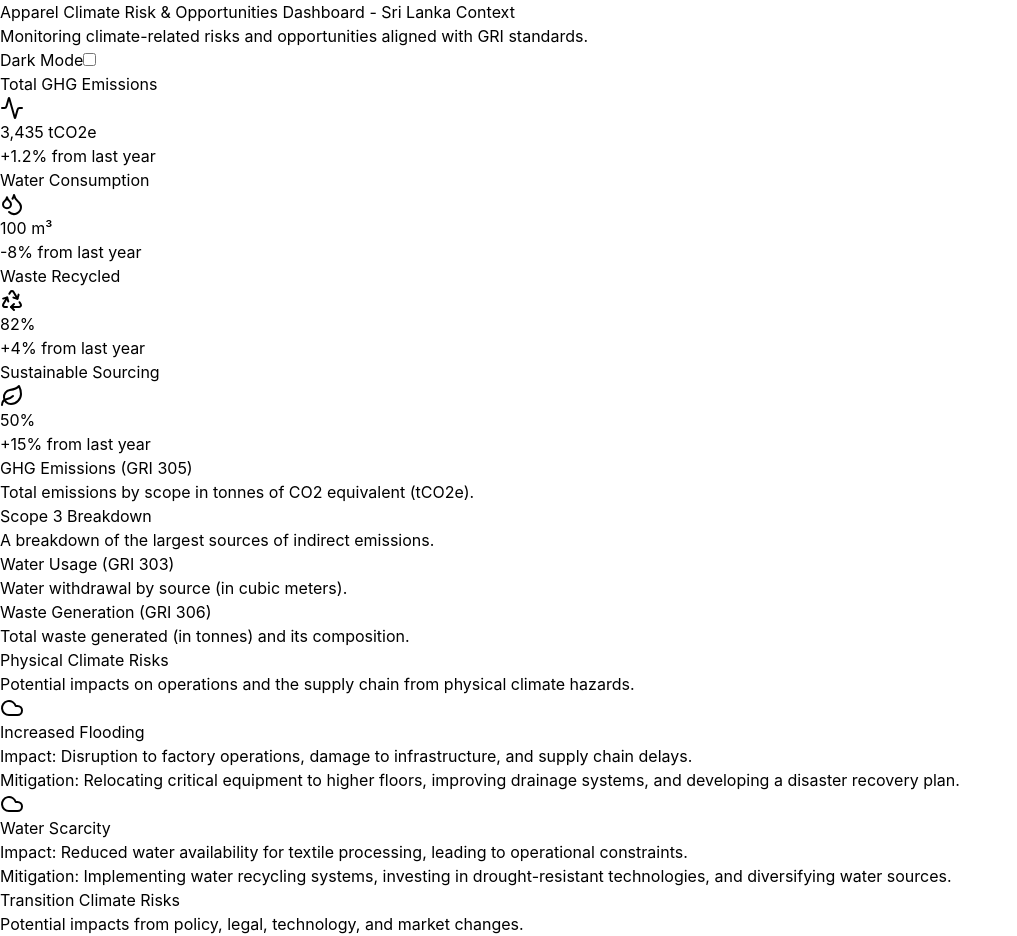
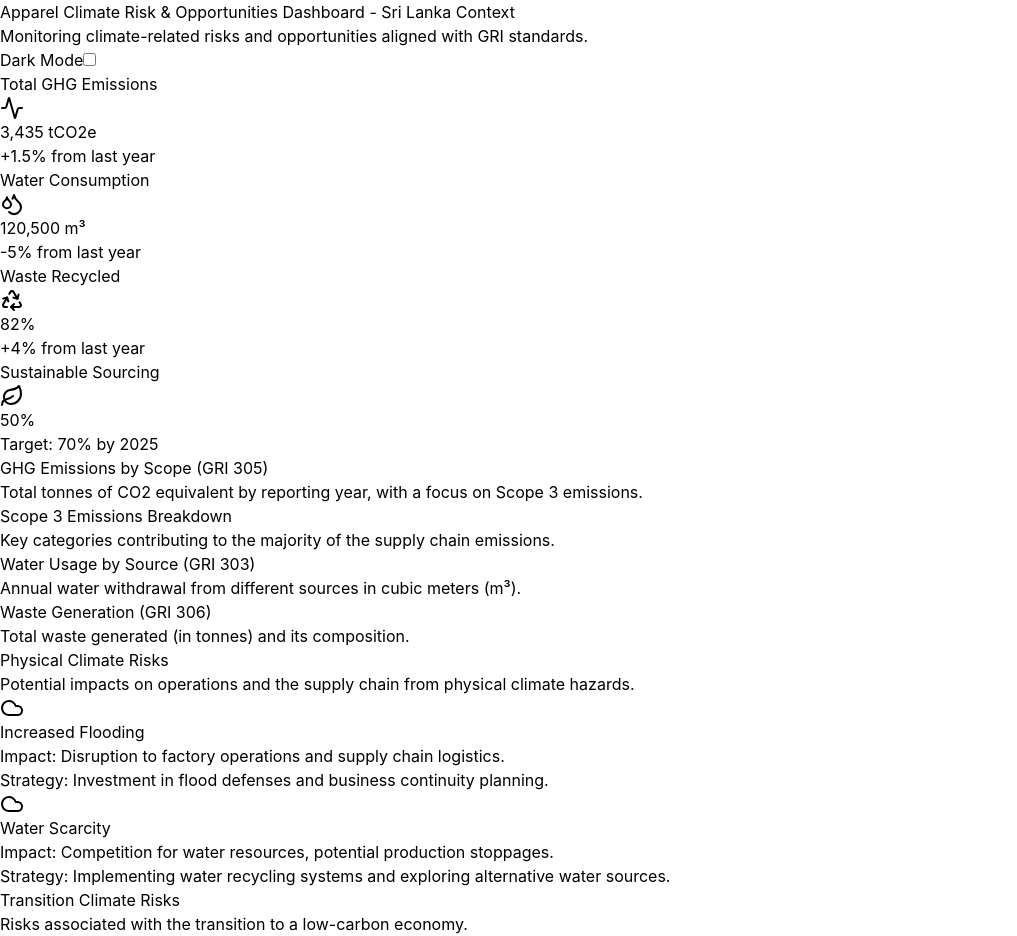
Before and after one commit to prabathmudalige/sri-lanka-apparel-dashboard-, a React (Vite) app: page / in a window 1280 px wide. Shown: the top 936 px of the page, without its empty margins (0-1017 px from the left). Built offline with nearby package versions, Linux system fonts and the light colour scheme.

Commit message:
Fix: Corrected typo in CardDescription closing tag

```diff
--- a/src/App.jsx
+++ b/src/App.jsx
@@ -1,21 +1,51 @@
-// The main component that holds the application state and renders the dashboard.
-import React, { useState, useEffect } from 'react';
+import React, { useState } from 'react';
 import {
   BarChart, Bar, LineChart, Line, PieChart, Pie, Sector, Cell, XAxis, YAxis, CartesianGrid, Tooltip, Legend, ResponsiveContainer
 } from 'recharts';
 import { Activity, Droplets, Recycle, Leaf, Cloud, Scale } from 'lucide-react';
 
-// Mock components for Switch, Label, and Card from shadcn/ui to make the application self-contained.
-// These are not the actual shadcn components but functional equivalents using Tailwind.
-function Label({ htmlFor, children, ...props }) {
+// Mock components to replicate shadcn/ui
+const Card = ({ className, children, ...props }) => {
   return (
-    <label htmlFor={htmlFor} className={`text-sm text-gray-500 dark:text-gray-400 ${props.className}`}>
+    <div className={`rounded-xl border bg-card text-card-foreground shadow ${className}`} {...props}>
       {children}
-    </label>
+    </div>
   );
-}
+};
 
-function Switch({ id, checked, onCheckedChange }) {
+const CardHeader = ({ className, children, ...props }) => {
+  return (
+    <div className={`flex flex-col space-y-1.5 p-6 ${className}`} {...props}>
+      {children}
+    </div>
+  );
+};
+
+const CardTitle = ({ className, children, ...props }) => {
+  return (
+    <h3 className={`font-semibold leading-none tracking-tight ${className}`} {...props}>
+      {children}
+    </h3>
+  );
+};
+
+const CardDescription = ({ className, children, ...props }) => {
+  return (
+    <p className={`text-sm text-muted-foreground ${className}`} {...props}>
+      {children}
+    </p>
+  );
+};
+
+const CardContent = ({ className, children, ...props }) => {
+  return (
+    <div className={`p-6 pt-0 ${className}`} {...props}>
+      {children}
+    </div>
+  );
+};
+
+const Switch = ({ id, checked, onCheckedChange }) => {
   return (
     <input
       type="checkbox"
@@ -25,51 +55,22 @@ function Switch({ id, checked, onCheckedChange }) {
       className="h-5 w-9 rounded-full bg-gray-300 transition-colors cursor-pointer focus:outline-none focus:ring-2 focus:ring-offset-2 focus:ring-indigo-500 checked:bg-blue-600"
     />
   );
-}
+};
 
-function Card({ className, children, ...props }) {
+const Label = ({ htmlFor, children, ...props }) => {
   return (
-    <div className={`rounded-xl border bg-card text-card-foreground shadow ${className}`} {...props}>
+    <label htmlFor={htmlFor} {...props}>
       {children}
-    </div>
+    </label>
   );
-}
+};
 
-function CardHeader({ className, children, ...props }) {
-  return (
-    <div className={`flex flex-col space-y-1.5 p-6 ${className}`} {...props}>
-      {children}
-    </div>
-  );
-}
 
-function CardTitle({ className, children, ...props }) {
-  return (
-    <h3 className={`font-semibold leading-none tracking-tight ${className}`} {...props}>
-      {children}
-    </h3>
-  );
-}
+// The Metrics component with all the charts
+const COLORS = ['#0088FE', '#00C49F', '#FFBB28', '#FF8042'];
+const RADIAN = Math.PI / 180;
 
-function CardDescription({ className, children, ...props }) {
-  return (
-    <p className={`text-sm text-muted-foreground ${className}`} {...props}>
-      {children}
-    </p>
-  );
-}
-
-function CardContent({ className, children, ...props }) {
-  return (
-    <div className={`p-6 pt-0 ${className}`} {...props}>
-      {children}
-    </div>
-  );
-}
-
-// Recharts specific functions for rendering pie chart labels
-const RADIAN = Math.PI / 180;
-const renderCustomizedLabel = ({ cx, cy, midAngle, innerRadius, outerRadius, percent, index }) => {
+const renderCustomizedLabel = ({ cx, cy, midAngle, innerRadius, outerRadius, percent }) => {
   const radius = innerRadius + (outerRadius - innerRadius) * 0.5;
   const x = cx + radius * Math.cos(-midAngle * RADIAN);
   const y = cy + radius * Math.sin(-midAngle * RADIAN);
@@ -81,29 +82,21 @@ const renderCustomizedLabel = ({ cx, cy, midAngle, innerRadius, outerRadius, per
   );
 };
 
-// Component that renders the various charts and metric breakdowns.
 const Metrics = ({ data, isDarkMode }) => {
-  // State to check if the component is mounted to prevent hydration errors with ResponsiveContainer
-  const [isMounted, setIsMounted] = useState(false);
-  useEffect(() => {
-    setIsMounted(true);
-  }, []);
-
   return (
     <>
       <div className="grid grid-cols-1 lg:grid-cols-2 gap-8 mb-8">
         <Card className="bg-white dark:bg-gray-800 shadow-md rounded-xl">
           <CardHeader>
-            <CardTitle>GHG Emissions (GRI 305)</CardTitle>
+            <CardTitle>GHG Emissions by Scope (GRI 305)</CardTitle>
             <CardDescription>
-              Total emissions by scope in tonnes of CO2 equivalent (tCO2e).
+              Total tonnes of CO2 equivalent by reporting year, with a focus on Scope 3 emissions.
             </CardDescription>
           </CardHeader>
           <CardContent>
             <div className="w-full h-80">
-              {isMounted && (
               <ResponsiveContainer>
-                  <LineChart data={data.ghgEmissions}>
+                <LineChart data={data.ghgEmissions} margin={{ top: 5, right: 20, left: 10, bottom: 5 }}>
                   <CartesianGrid strokeDasharray="3 3" stroke={isDarkMode ? '#4b5563' : '#e5e7eb'} />
                   <XAxis dataKey="name" stroke={isDarkMode ? '#a1a1aa' : '#71717a'} />
                   <YAxis stroke={isDarkMode ? '#a1a1aa' : '#71717a'} />
@@ -112,26 +105,24 @@ const Metrics = ({ data, isDarkMode }) => {
                     labelStyle={{ color: isDarkMode ? '#e5e7eb' : '#1f2937' }}
                   />
                   <Legend />
-                    <Line type="monotone" dataKey="Scope 1" stroke="#ef4444" strokeWidth={2} />
-                    <Line type="monotone" dataKey="Scope 2" stroke="#f97316" strokeWidth={2} />
-                    <Line type="monotone" dataKey="Scope 3" stroke="#8b5cf6" strokeWidth={2} />
+                  <Line type="monotone" dataKey="Scope 1" stroke="#34d399" activeDot={{ r: 8 }} />
+                  <Line type="monotone" dataKey="Scope 2" stroke="#8b5cf6" activeDot={{ r: 8 }} />
+                  <Line type="monotone" dataKey="Scope 3" stroke="#ef4444" activeDot={{ r: 8 }} />
                 </LineChart>
               </ResponsiveContainer>
-              )}
             </div>
           </CardContent>
         </Card>
 
         <Card className="bg-white dark:bg-gray-800 shadow-md rounded-xl">
           <CardHeader>
-            <CardTitle>Scope 3 Breakdown</CardTitle>
+            <CardTitle>Scope 3 Emissions Breakdown</CardTitle>
             <CardDescription>
-              A breakdown of the largest sources of indirect emissions.
+              Key categories contributing to the majority of the supply chain emissions.
             </CardDescription>
           </CardHeader>
-          <CardContent className="flex justify-center items-center">
-            <div className="w-full h-80">
-              {isMounted && (
+          <CardContent>
+            <div className="w-full h-80 flex justify-center items-center">
               <ResponsiveContainer>
                 <PieChart>
                   <Pie
@@ -140,7 +131,7 @@ const Metrics = ({ data, isDarkMode }) => {
                     cy="50%"
                     labelLine={false}
                     label={renderCustomizedLabel}
-                      outerRadius={120}
+                    outerRadius={100}
                     fill="#8884d8"
                     dataKey="value"
                   >
@@ -155,7 +146,6 @@ const Metrics = ({ data, isDarkMode }) => {
                   <Legend />
                 </PieChart>
               </ResponsiveContainer>
-              )}
             </div>
           </CardContent>
         </Card>
@@ -164,24 +154,23 @@ const Metrics = ({ data, isDarkMode }) => {
       <div className="grid grid-cols-1 lg:grid-cols-2 gap-8 mb-8">
         <Card className="bg-white dark:bg-gray-800 shadow-md rounded-xl">
           <CardHeader>
-            <CardTitle>Water Usage (GRI 303)</CardTitle>
+            <CardTitle>Water Usage by Source (GRI 303)</CardTitle>
             <CardDescription>
-              Water withdrawal by source (in cubic meters).
+              Annual water withdrawal from different sources in cubic meters (m³).
             </CardDescription>
           </CardHeader>
-          <CardContent className="flex justify-center items-center">
+          <CardContent>
             <div className="w-full h-80">
-              {isMounted && (
               <ResponsiveContainer>
                 <PieChart>
                   <Pie
                     data={data.waterUsage}
                     cx="50%"
                     cy="50%"
-                      innerRadius={60}
-                      outerRadius={80}
+                    labelLine={false}
+                    label={renderCustomizedLabel}
+                    outerRadius={100}
                     fill="#8884d8"
-                      paddingAngle={5}
                     dataKey="value"
                   >
                     {data.waterUsage.map((entry, index) => (
@@ -195,7 +184,6 @@ const Metrics = ({ data, isDarkMode }) => {
                   <Legend />
                 </PieChart>
               </ResponsiveContainer>
-              )}
             </div>
           </CardContent>
         </Card>
@@ -209,7 +197,6 @@ const Metrics = ({ data, isDarkMode }) => {
           </CardHeader>
           <CardContent>
             <div className="w-full h-80">
-              {isMounted && (
               <ResponsiveContainer>
                 <BarChart data={data.wasteTrend}>
                   <CartesianGrid strokeDasharray="3 3" stroke={isDarkMode ? '#4b5563' : '#e5e7eb'} />
@@ -224,7 +211,6 @@ const Metrics = ({ data, isDarkMode }) => {
                   <Bar dataKey="Landfilled" stackId="a" fill="#ef4444" />
                 </BarChart>
               </ResponsiveContainer>
-              )}
             </div>
           </CardContent>
         </Card>
@@ -233,8 +219,7 @@ const Metrics = ({ data, isDarkMode }) => {
   );
 };
 
-
-// Component that displays the physical risks, transition risks, and opportunities.
+// The RisksAndOpportunities component
 const RisksAndOpportunities = ({ data }) => {
   return (
     <div className="grid grid-cols-1 lg:grid-cols-3 gap-8 mb-8">
@@ -257,19 +242,18 @@ const RisksAndOpportunities = ({ data }) => {
                   <span className="font-medium text-gray-700 dark:text-gray-300">Impact:</span> {risk.impact}
                 </p>
                 <p className="text-sm text-gray-500 dark:text-gray-400">
-                  <span className="font-medium text-gray-700 dark:text-gray-300">Mitigation:</span> {risk.mitigation}
+                  <span className="font-medium text-gray-700 dark:text-gray-300">Strategy:</span> {risk.strategy}
                 </p>
               </div>
             ))}
           </div>
         </CardContent>
       </Card>
-
       <Card className="bg-white dark:bg-gray-800 shadow-md rounded-xl">
         <CardHeader>
           <CardTitle>Transition Climate Risks</CardTitle>
           <CardDescription>
-            Potential impacts from policy, legal, technology, and market changes.
+            Risks associated with the transition to a low-carbon economy.
           </CardDescription>
         </CardHeader>
         <CardContent>
@@ -277,14 +261,14 @@ const RisksAndOpportunities = ({ data }) => {
             {data.transitionRisks.map((risk, index) => (
               <div key={index} className="p-4 rounded-lg border dark:border-gray-700 flex flex-col gap-2">
                 <div className="flex items-center gap-2">
-                  <Scale className="h-4 w-4 text-orange-500 dark:text-orange-400" />
+                  <Scale className="h-4 w-4 text-gray-500 dark:text-gray-400" />
                   <h5 className="font-semibold text-base">{risk.name}</h5>
                 </div>
                 <p className="text-sm text-gray-500 dark:text-gray-400">
                   <span className="font-medium text-gray-700 dark:text-gray-300">Impact:</span> {risk.impact}
                 </p>
                 <p className="text-sm text-gray-500 dark:text-gray-400">
-                  <span className="font-medium text-gray-700 dark:text-gray-300">Mitigation:</span> {risk.mitigation}
+                  <span className="font-medium text-gray-700 dark:text-gray-300">Strategy:</span> {risk.strategy}
                 </p>
               </div>
             ))}
@@ -322,7 +306,7 @@ const RisksAndOpportunities = ({ data }) => {
   );
 };
 
-// The main Dashboard component which combines all the sub-components
+// The Dashboard component
 const Dashboard = ({ data, isDarkMode }) => {
   return (
     <>
@@ -335,7 +319,7 @@ const Dashboard = ({ data, isDarkMode }) => {
           <CardContent>
             <div className="text-2xl font-bold">3,435 <span className="text-sm font-normal text-gray-500 dark:text-gray-400">tCO2e</span></div>
             <p className="text-xs text-gray-500 dark:text-gray-400 mt-1">
-              +1.2% from last year
+              +1.5% from last year
             </p>
           </CardContent>
         </Card>
@@ -345,9 +329,9 @@ const Dashboard = ({ data, isDarkMode }) => {
             <Droplets className="h-4 w-4 text-gray-500 dark:text-gray-400" />
           </CardHeader>
           <CardContent>
-            <div className="text-2xl font-bold">100 <span className="text-sm font-normal text-gray-500 dark:text-gray-400">m³</span></div>
-            <p className="text-xs text-red-500 dark:text-red-400 mt-1">
-              -8% from last year
+            <div className="text-2xl font-bold">120,500 <span className="text-sm font-normal text-gray-500 dark:text-gray-400">m³</span></div>
+            <p className="text-xs text-green-500 dark:text-green-400 mt-1">
+              -5% from last year
             </p>
           </CardContent>
         </Card>
@@ -371,19 +355,20 @@ const Dashboard = ({ data, isDarkMode }) => {
           <CardContent>
             <div className="text-2xl font-bold">50%</div>
             <p className="text-xs text-gray-500 dark:text-gray-400 mt-1">
-              +15% from last year
+              Target: 70% by 2025
             </p>
           </CardContent>
         </Card>
       </div>
-      <Metrics data={mockData} isDarkMode={isDarkMode} />
-      <RisksAndOpportunities data={mockData} />
+
+      <Metrics data={data} isDarkMode={isDarkMode} />
+      <RisksAndOpportunities data={data} />
     </>
   );
 };
 
 
-// Mock data for the detailed dashboard with Sri Lankan context
+// The main component that holds the application state and renders the dashboard.
 const mockData = {
   ghgEmissions: [
     { name: '2022', 'Scope 1': 220, 'Scope 2': 150, 'Scope 3': 2800 },
@@ -401,22 +386,22 @@ const mockData = {
     { name: 'Municipal Supply', value: 10, color: '#93c5fd' },
   ],
   wasteTrend: [
-    { name: '2022', Recycled: 75, Landfilled: 15 },
-    { name: '2023', Recycled: 80, Landfilled: 12 },
-    { name: '2024', Recycled: 82, Landfilled: 10 },
+    { name: '2022', Recycled: 25, Landfilled: 5 },
+    { name: '2023', Recycled: 30, Landfilled: 4 },
+    { name: '2024', Recycled: 35, Landfilled: 3 },
   ],
   physicalRisks: [
-    { name: 'Increased Flooding', impact: 'Disruption to factory operations, damage to infrastructure, and supply chain delays.', mitigation: 'Relocating critical equipment to higher floors, improving drainage systems, and developing a disaster recovery plan.' },
-    { name: 'Water Scarcity', impact: 'Reduced water availability for textile processing, leading to operational constraints.', mitigation: 'Implementing water recycling systems, investing in drought-resistant technologies, and diversifying water sources.' },
+    { name: 'Increased Flooding', impact: 'Disruption to factory operations and supply chain logistics.', strategy: 'Investment in flood defenses and business continuity planning.' },
+    { name: 'Water Scarcity', impact: 'Competition for water resources, potential production stoppages.', strategy: 'Implementing water recycling systems and exploring alternative water sources.' },
   ],
   transitionRisks: [
-    { name: 'Carbon Tax', impact: 'Increased operating costs due to new carbon pricing policies.', mitigation: 'Investing in energy efficiency, transitioning to renewable energy, and lobbying for government incentives.' },
-    { name: 'Regulatory Changes', impact: 'Higher compliance costs and potential market access restrictions.', mitigation: 'Proactively engaging with policymakers, staying ahead of new regulations, and certifying products with sustainable standards.' },
+    { name: 'Carbon Pricing Policy', impact: 'Increased operating costs due to new taxes or regulations.', strategy: 'Transitioning to renewable energy to reduce carbon footprint and costs.' },
+    { name: 'Reputation Risk', impact: 'Negative brand perception from a failure to meet climate targets.', strategy: 'Enhancing transparency, reporting, and investment in sustainable practices.' },
   ],
   climateOpportunities: [
     { name: 'Renewable Energy Adoption', description: 'Installing solar panels on factory roofs and shifting to a cleaner energy mix.', benefit: 'Reduced operating costs, energy independence, enhanced brand image' },
     { name: 'Circular Economy Initiatives', description: 'Partnering with local startups to turn textile waste into new products or inputs.', benefit: 'Waste reduction, new revenue streams, strengthening local supply chains' },
-  ]
+  ],
 };
 
 const App = () => {
```
Lines whose indentation alone changed are shown as unchanged.
